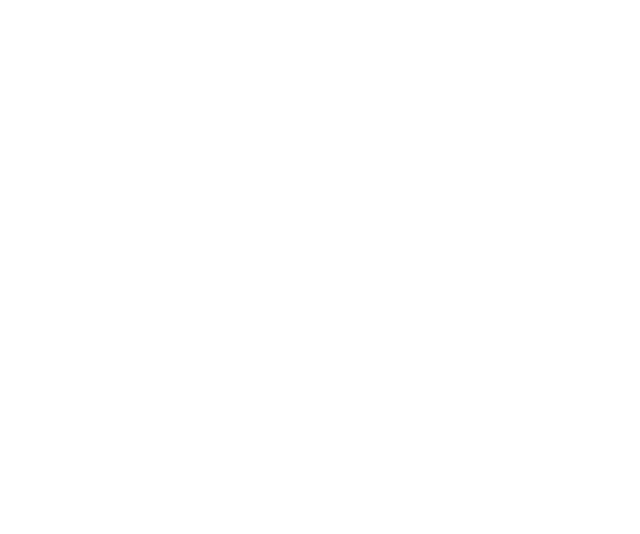
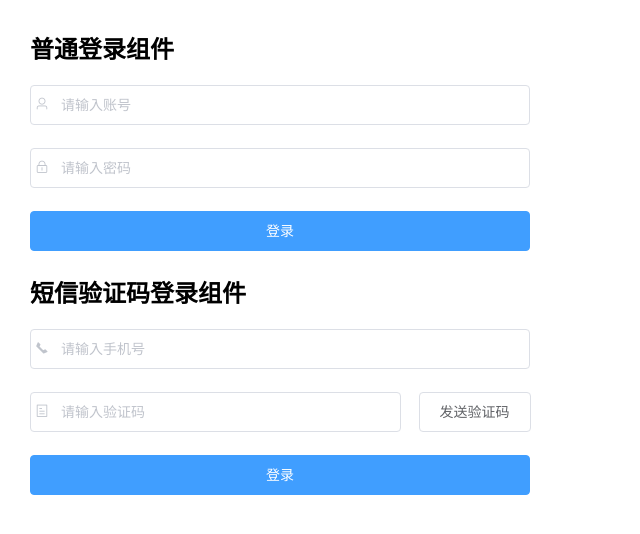
Before and after one commit to wubowen2018/ele-components, a Vue app: page /login in a window 1280 px wide. Shown: the top 534 px of the page, without its empty margins (0-640 px from the left). Built offline with nearby package versions, Linux system fonts and the light colour scheme.

Commit message:
添加 账号密码登录和短信验证码登录

```diff
--- /dev/null
+++ b/src/components/accountLogin/AccountLogin.vue
@@ -0,0 +1,63 @@
+<template>
+    <div>
+        <el-form :model="ruleForm" :rules="rules" ref="userForm">
+            <el-form-item prop="username">
+                <el-input v-model="ruleForm.username" placeholder="请输入账号">
+                    <i slot="prefix" class="el-icon-user"></i>
+
+                </el-input>
+            </el-form-item>
+
+            <el-form-item prop="password">
+                <el-input v-model="ruleForm.password" placeholder="请输入密码" show-password>
+                    <i slot="prefix" class="el-icon-lock"></i>
+
+                </el-input>
+            </el-form-item>
+
+            <el-form-item>
+                <el-button @click="login" type="primary" style="width:100%">登录</el-button>
+            </el-form-item>
+        </el-form>
+    </div>
+</template>
+
+<script>
+export default {
+    name: 'AccountLogin',
+    props: {
+        ruleForm: {
+            type: Object,
+            required: true
+        },
+        rules: {
+            type: Object,
+            required: true
+        }
+    },
+    data() {
+        return {
+
+        }
+    },
+
+    methods: {
+        login() {
+            this.$refs.userForm.validate( (valid) => {
+                if (valid) {
+                    this.$emit('submit')
+                } else {
+                    this.$emit('errHandle')
+                }
+            })
+        }
+    },
+    mounted() {
+
+    }
+}
+
+</script>
+<style lang="less" scoped>
+
+</style>
--- /dev/null
+++ b/src/components/accountLogin/PhoneLogin.vue
@@ -0,0 +1,118 @@
+<template>
+    <div>
+        <el-form :model="ruleForm" :rules="rules" ref="rulesForm">
+            <el-form-item prop="phone">
+                <el-input placeholder="请输入手机号" v-model="ruleForm.phone">
+                    <i slot="prefix" class="el-icon-phone"></i>
+                </el-input>
+            </el-form-item>
+
+            <el-form-item prop="code">
+                <el-row :gutter="18">
+                    <el-col :span="18">
+                        <el-input placeholder="请输入验证码" v-model="ruleForm.code">
+                            <i slot="prefix" class="el-icon-tickets"></i>
+                        </el-input>
+                    </el-col>
+                    <el-col :span="6">
+                        <el-button @click="sendCode" :disabled="disabled">{{ btnTxt }}</el-button>
+                    </el-col>
+                </el-row>
+            </el-form-item>
+            <el-form-item>
+                <el-button type="primary" style="width: 100%" @click="phoneLogin">登录</el-button>
+            </el-form-item>
+        </el-form>
+    </div>
+</template>
+
+<script>
+export default {
+    name: 'PhoneLogin',
+    data() {
+        let checkPhone = ( rule, value,callback ) => {
+            if ( !value ) {
+                return callback(new Error('手机号不能为空') )
+            } else {
+                let reg = /^1[3|5|7|8|9][0-9]{9}$/
+                if ( reg.test(value) ) {
+                    callback()
+                } else {
+                    return callback( new Error('请输入正确的手机号') )
+                }
+            }
+        }
+        return {
+                rules: {
+                    phone: [
+                        { validator: checkPhone, trigger: 'change' }
+                    ],
+                    code: [
+                        { required: true, message: '验证码不能为空', trigger: 'blur' }
+                    ]
+                },
+                disabled: false,
+                btnTxt: '发送验证码',
+                time: 0
+        }
+    },
+    props: {
+        ruleForm: {
+            type: Object,
+            required: true
+        },
+        countDown: {
+            type: Number,
+            default: 60
+        }
+    },
+    methods: {
+        sendCode() {
+            //手机号必须输入正确，如果不正确，提示
+            this.$refs.rulesForm.validateField( 'phone', errmessage => {
+                //console.log(errmessage)
+                if ( errmessage ) {
+                    this.$message.error( errmessage )
+                } else {
+                    //倒计时
+                    /**
+                        1.时间开始倒数
+                        2.按钮进入禁用状态
+                        3.如果倒计时结束，按钮回复可用状态  按钮文字变为 重新发送 重置倒计时
+                        4.倒计时中 按钮文字为 xx秒后重新发送
+                     */
+                    let timer = setInterval( () => {
+                            this.time --
+                            this.btnTxt = `${this.time}s后重新发送`
+                            this.disabled = true
+                            if ( this.time === 0 ) {
+                                this.btnTxt = `重新发送`
+                                this.disabled = false
+                                this.time = this.countDown
+                                clearInterval(timer)
+                            }
+                        },1000)
+                    this.$emit('send')
+                }
+            })
+        },
+        phoneLogin() {
+            this.$refs.rulesForm.validate( valid => {
+                if ( valid ) {
+                    this.$emit('submit')
+                } else {
+                    this.$emit('errorHanle')
+                }
+            })
+        }
+    },
+    mounted() {
+        //避免直接操作父组件的数据，先接收 在操作
+        this.time = this.countDown
+    }
+}
+
+</script>
+<style lang="less" scoped>
+
+</style>
--- a/src/globalComponents/index.js
+++ b/src/globalComponents/index.js
@@ -1,5 +1,9 @@
 //注册全局组件
 import Vue from 'vue'
 import BackTop from '../components/backTop/BackTop.vue'
+import AccountLogin from '../components/accountLogin/AccountLogin.vue'
+import PhoneLogin from '../components/accountLogin/PhoneLogin.vue'
 
 Vue.component('backTop', BackTop)
+Vue.component('accountLogin', AccountLogin)
+Vue.component('phoneLogin', PhoneLogin)
--- a/src/router/index.js
+++ b/src/router/index.js
@@ -9,6 +9,11 @@
     path: '/',
     name: 'Home',
     component: Home
+  },
+  {
+    path: '/login',
+    name: 'Login',
+    component: ()=> import('../views/Login.vue')
   },
   {
     path: '/backTopOne',
--- a/src/views/Home.vue
+++ b/src/views/Home.vue
@@ -1,6 +1,7 @@
 <template>
-    <div>
+    <div class="homeDiv">
         <el-button type='primary' @click="goTo('/backTopOne')">去往页面1</el-button>
+        <el-button type='primary' @click="goTo('/login')">登录</el-button>
     </div>
 </template>
 
@@ -16,3 +17,10 @@
 
 }
 </script>
+
+<style lang="less" scoped>
+    .homeDiv{
+        margin-top: 30px;
+        margin-left: 30px;
+    }
+</style>
--- /dev/null
+++ b/src/views/Login.vue
@@ -0,0 +1,91 @@
+<template>
+    <div class="wraper">
+        <h2>普通登录组件</h2>
+        <div class="acccount">
+            <account-login @submit="submit" @errHandle="errHandle" :rule-form="ruleForm" :rules="rules">
+            </account-login>
+        </div>
+        <h2>短信验证码登录组件</h2>
+        <div class="phoneLogin">
+            <phone-login :rule-form="phoneForm" @send="send" @submit="submit" @errHandle="errHandle" ></phone-login>
+        </div>
+    </div>
+</template>
+
+<script>
+export default {
+    name: 'Login',
+    data() {
+        return {
+            //绑定表单
+            ruleForm: {
+                username: '',
+                password: ''
+            },
+            //校验规则
+            rules: {
+                username: [
+                    {
+                        required: true,
+                        message: '用户名不能为空',
+                        trigger: 'blur'
+                    },
+                    {
+                        min: 2,
+                        max: 6,
+                        message: '用户名在2-6个字符之间',
+                        trigger: 'blur'
+                    }
+                ],
+                password: [
+                    {
+                        required: true,
+                        message: '密码不能为空',
+                        trigger: 'blur'
+                    },
+                    {
+                        min: 6,
+                        max: 15,
+                        message: '密码在6-15个字符之间',
+                        trigger: 'blur'
+                    }
+                ]
+            },
+            phoneForm: {
+                phone: '',
+                code: ''
+            }
+        }
+    },
+    props: {
+
+    },
+    methods: {
+        submit() {
+            console.log(this.ruleForm.username)
+            this.$message.success('提交成功')
+        },
+        errHandle() {
+            this.$message.error('表单填写有误，验证失败，请检查。')
+        },
+        send() {
+            //发送验证码的逻辑
+            this.$message.info('发送验证码成功')
+        }
+    },
+    mounted() {
+
+    }
+}
+
+</script>
+<style lang="less" scoped>
+    .wraper{
+
+        margin-left: 30px;
+        margin-top: 30px;
+        .acccount,.phoneLogin{
+            width: 500px;
+        }
+    }
+</style>
```
Also changed, not shown: src/components/backTop/tempalte/Template.vue (deleted, +0 -29 lines).
